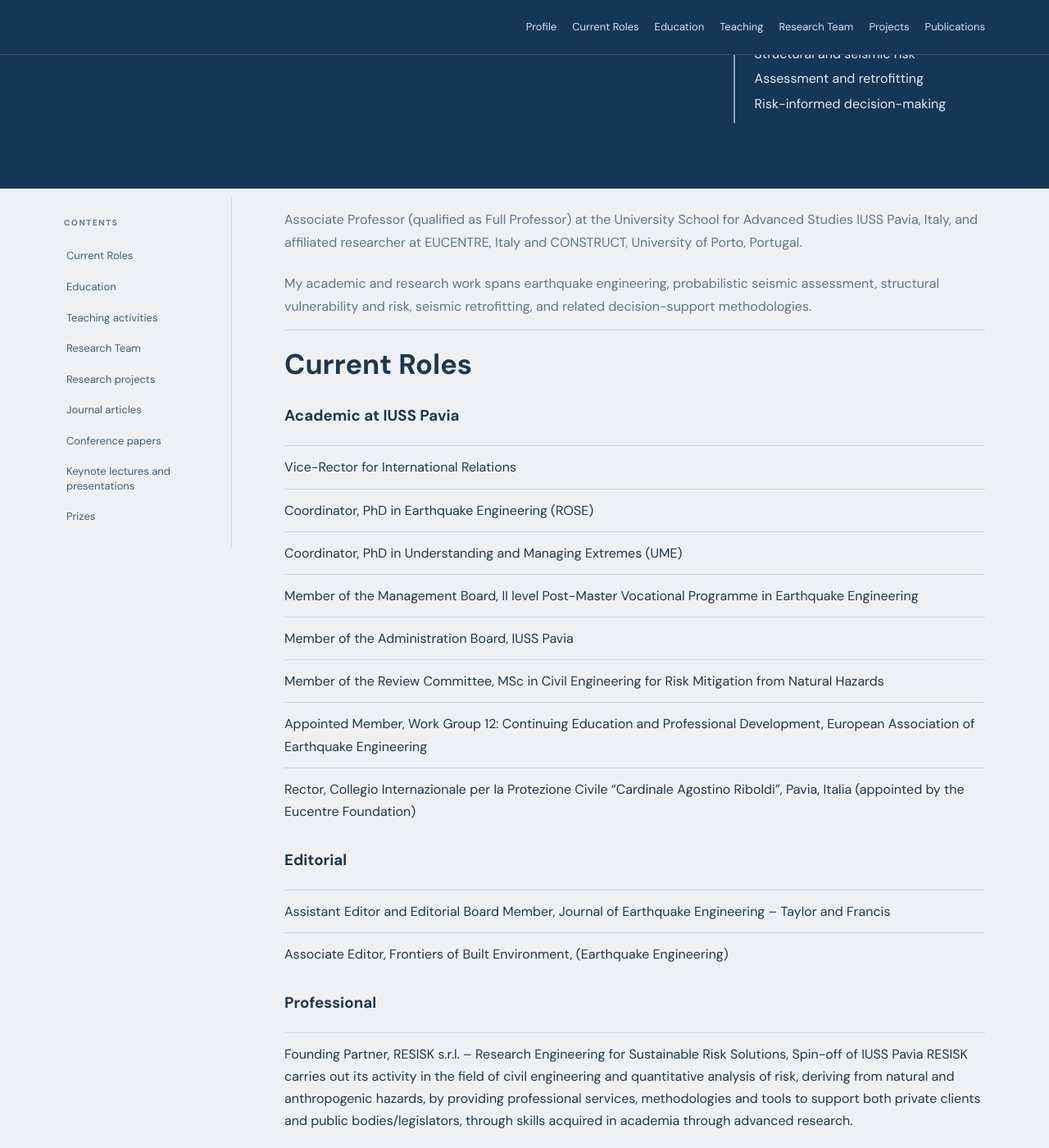
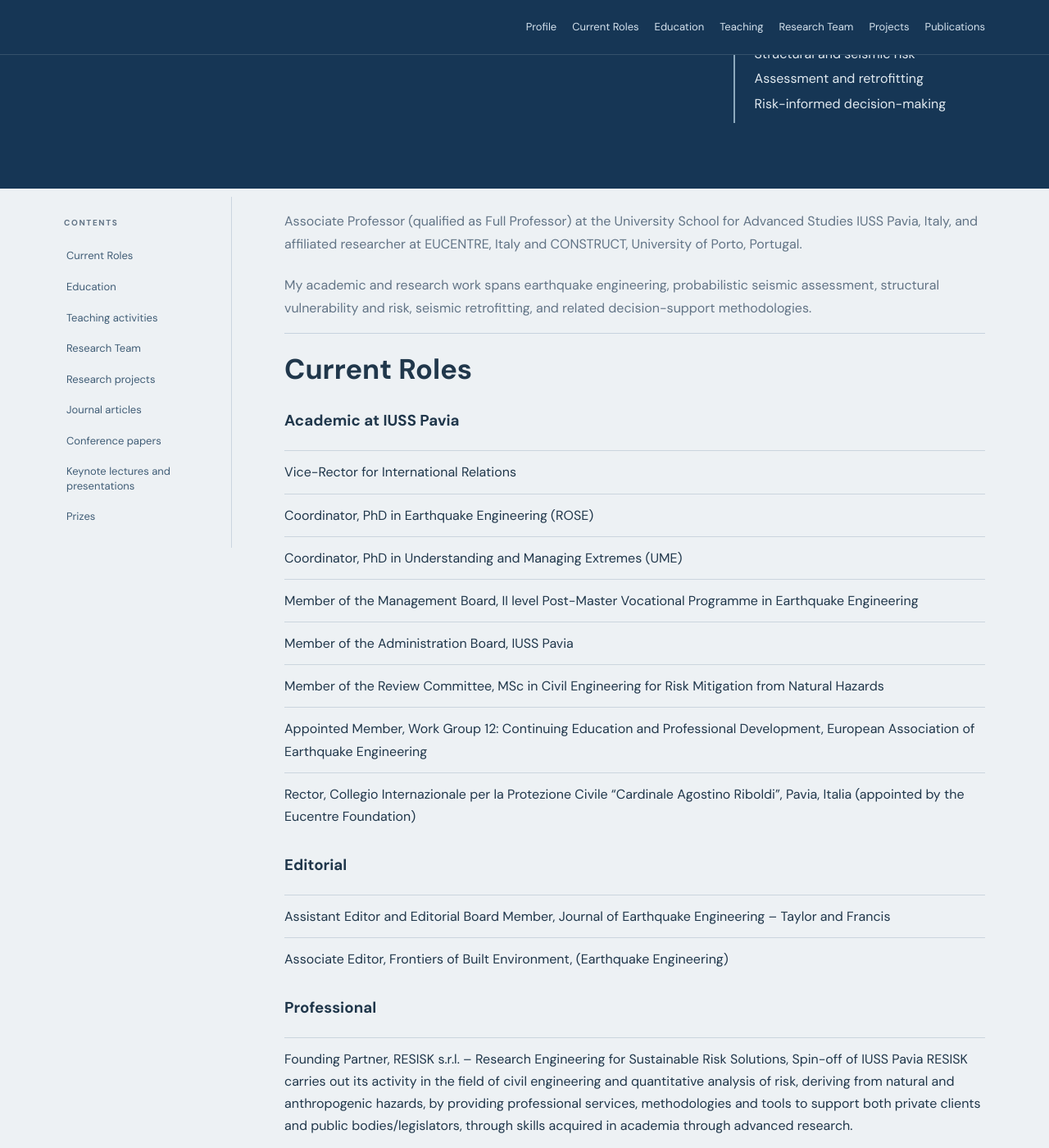
Before and after one commit to rncmonteiro/cv, a Jekyll site: the page built from index.md, in a window 1280 px wide and 1400 px high, scrolled down 426 px. Shown: the whole window at 82% size. Built offline with Jekyll 4.4.1, drawn with Linux system fonts in a browser that asks for light colours.

Commit message:
Add files via upload

```diff
--- a/_layouts/default.html
+++ b/_layouts/default.html
@@ -1,6 +1,16 @@
 <!doctype html>
 
-<html lang="en"><head><meta charset="utf-8"/><meta content="width=device-width, initial-scale=1" name="viewport"/><meta content="Academic curriculum vitae of Ricardo Monteiro." name="description"/><title>Ricardo Monteiro — Academic CV</title><link href="styles.css" rel="stylesheet"/></head>
+<html lang="en"><head><meta charset="utf-8"/><meta content="width=device-width, initial-scale=1" name="viewport"/><meta content="Academic curriculum vitae of Ricardo Monteiro." name="description"/><title>Ricardo Monteiro — Academic CV</title><link href="styles.css?v=20261115-spacing" rel="stylesheet"/>
+<style>
+/* Consistent section spacing; kept here to override any cached stylesheet. */
+.content > section.cv-section { padding-top: 16px; padding-bottom: 16px; }
+.content > section.cv-section > :first-child { margin-top: 0; }
+.content > section.cv-section > :last-child { margin-bottom: 0; }
+.content > section.cv-section > h2:first-child { margin: 0 0 14px; }
+@media (max-width:700px) {
+  .content > section.cv-section { padding-top: 12px; padding-bottom: 12px; }
+}
+</style></head>
 <body id="top"><header class="site-header"><div class="header-inner"><button aria-controls="site-nav" aria-expanded="false" class="menu-toggle">Menu</button><nav id="site-nav"><a href="#profile">Profile</a><a href="#current-roles">Current Roles</a><a href="#education">Education</a><a href="#teaching">Teaching</a><a href="#team">Research Team</a><a href="#projects">Projects</a><a href="#journal-articles">Publications</a></nav></div></header>
 <main id="top"><section class="intro" id="profile"><div class="intro-copy"><h1>Ricardo Monteiro</h1><div class="affiliation-list">
   <div class="affiliation-row">
```
